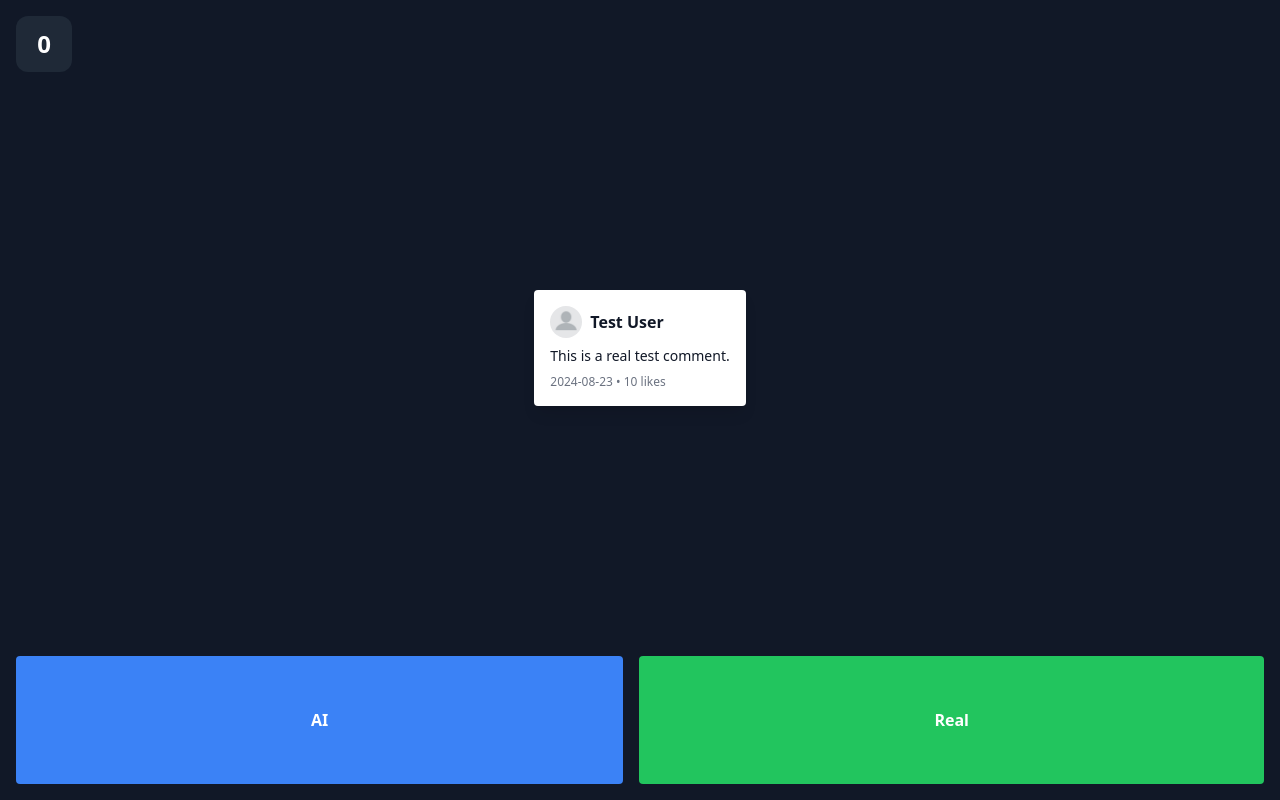
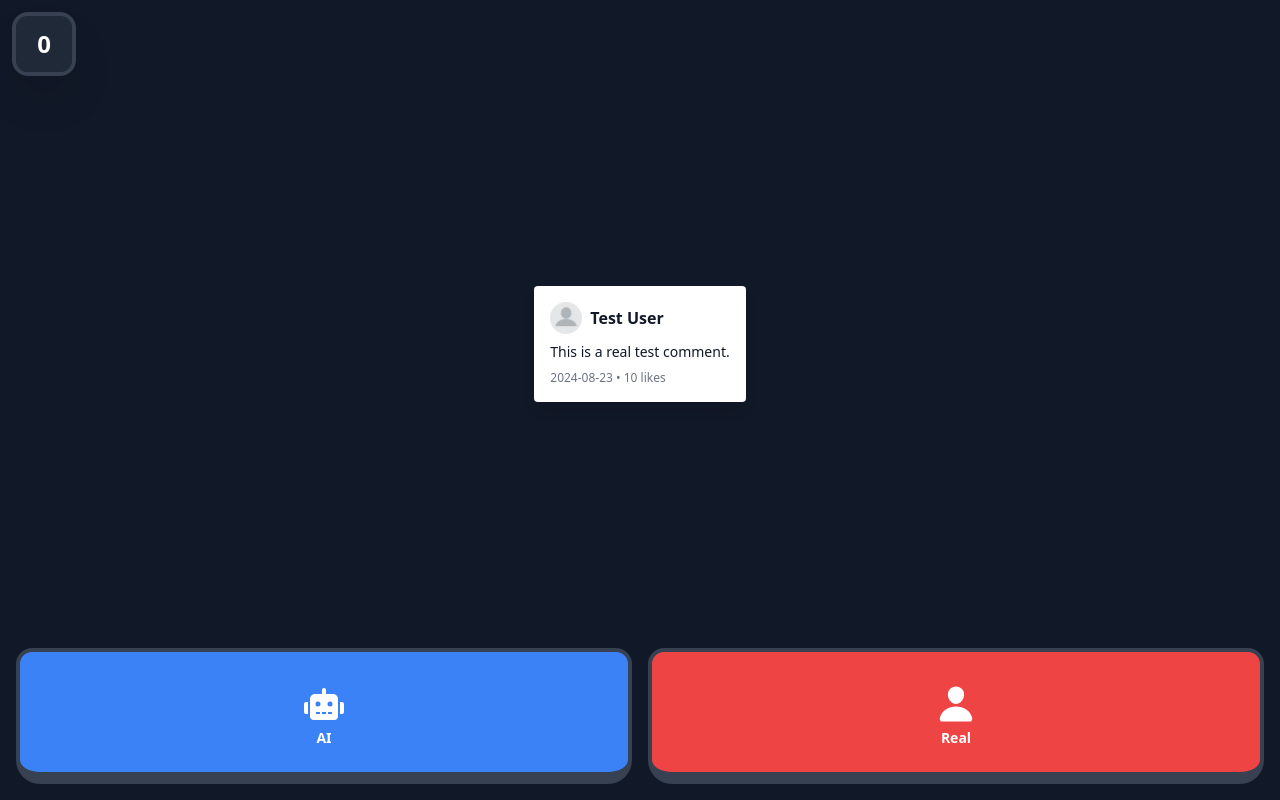
Before and after one commit to ace-lowder/ai-or-not, a React (Vite) app: page / in a window 1280 px wide. Built offline with nearby package versions, Linux system fonts and the light colour scheme.

Commit message:
Add button press effect

```diff
--- a/package.json
+++ b/package.json
@@ -11,7 +11,8 @@
   },
   "dependencies": {
     "react": "^18.3.1",
-    "react-dom": "^18.3.1"
+    "react-dom": "^18.3.1",
+    "react-icons": "^5.3.0"
   },
   "devDependencies": {
     "@eslint/js": "^9.9.0",
--- a/src/components/ChoiceButtons.tsx
+++ b/src/components/ChoiceButtons.tsx
@@ -1,7 +1,12 @@
-import { useEffect } from 'react';
+import { useEffect, useState } from 'react';
 import { useGame } from '../contexts/GameProvider';
+import { FaRobot } from 'react-icons/fa';
+import { IoPerson } from 'react-icons/io5';
 
 const ChoiceButtons: React.FC = () => {
+  const [disabled, setDisabled] = useState(false);
+  const [aiPressed, setAiPressed] = useState(false);
+  const [realPressed, setRealPressed] = useState(false);
   const { makeGuess } = useGame();
 
   useEffect(() => {
@@ -10,12 +15,12 @@ const ChoiceButtons: React.FC = () => {
         case '1':
         case 'a':
         case 'ArrowLeft':
-          makeGuess(false);
+          handleAIClick();
           break;
         case '2':
         case 'd':
         case 'ArrowRight':
-          makeGuess(true);
+          handleRealClick();
           break;
         default:
           break;
@@ -29,19 +34,54 @@ const ChoiceButtons: React.FC = () => {
     };
   }, [makeGuess]);
 
+  const handleAIClick = () => {
+    makeGuess(false);
+    setDisabled(true);
+    setAiPressed(true);
+
+    setTimeout(() => {
+      setDisabled(false);
+      setAiPressed(false);
+    }, 50);
+  };
+
+  const handleRealClick = () => {
+    makeGuess(true);
+    setDisabled(true);
+    setRealPressed(true);
+
+    setTimeout(() => {
+      setDisabled(false);
+      setRealPressed(false);
+    }, 50);
+  };
+
+  const buttonClasses =
+    'flex-grow flex flex-col items-center gap-1 text-sm text-white font-bold pt-6 px-4 rounded-2xl rounded-b-3xl border border-gray-700 border-4';
+
   return (
-    <div className="h-1/5 text-white flex p-4 gap-4 z-20">
+    <div className="text-white flex p-4 gap-4 z-20">
       <button
-        className="flex-grow bg-blue-500 hover:bg-blue-700 text-white font-bold py-2 px-4 rounded"
-        onClick={() => makeGuess(false)}
+        className={`${buttonClasses} hover:bg-blue-700 ${
+          aiPressed
+            ? 'bg-blue-200 pb-4 border-b-[6px] mt-2'
+            : 'bg-blue-500 pb-6 border-b-[12px] transition-all duration-300'
+        }`}
+        onClick={handleAIClick}
+        disabled={disabled}
       >
-        AI
+        <FaRobot className="w-10 h-10 mt-2" /> AI
       </button>
       <button
-        className="flex-grow bg-green-500 hover:bg-green-700 text-white font-bold py-2 px-4 rounded"
-        onClick={() => makeGuess(true)}
+        className={`${buttonClasses} hover:bg-red-700 ${
+          realPressed
+            ? 'bg-red-200 pb-4 border-b-[6px] mt-2'
+            : 'bg-red-500 pb-6 border-b-[12px] transition-all duration-300'
+        }`}
+        onClick={handleRealClick}
+        disabled={disabled}
       >
-        Real
+        <IoPerson className="w-10 h-10 mt-2" /> Real
       </button>
     </div>
   );
--- a/src/components/OverlayEffects.tsx
+++ b/src/components/OverlayEffects.tsx
@@ -19,9 +19,10 @@ const OverlayEffects: React.FC = () => {
     };
 
     const generateParticles = (color: string) => {
-      const newParticles = Array.from({ length: 20 }, (_, index) => (
-        <Particle key={Date.now() + index} color={color} />
-      ));
+      const newParticles = Array.from(
+        { length: Math.round(window.innerWidth / 20) },
+        _ => <Particle key={Math.random()} color={color} />,
+      );
       setParticles(prevParticles => [...prevParticles, ...newParticles]);
     };
 
@@ -57,7 +58,7 @@ const OverlayEffects: React.FC = () => {
     <>
       <div
         className={`fixed inset-0 z-10 pointer-events-none overflow-hidden ${glowClass} ${
-          glow !== 'none' ? '' : 'transition-all duration-1000 ease-in'
+          glow !== 'none' ? '' : 'transition-all duration-[1500ms] ease-in'
         }`}
       >
         {particles}
--- a/src/components/ScoreDisplay.tsx
+++ b/src/components/ScoreDisplay.tsx
@@ -28,7 +28,7 @@ const ScoreDisplay: React.FC = () => {
 
   return (
     <div
-      className={`relative bg-gray-800 font-bold rounded-xl w-14 h-14 top-4 left-4 z-20 flex items-center justify-center ${
+      className={`relative bg-gray-800 font-bold rounded-xl w-14 h-14 top-4 left-4 z-20 flex items-center justify-center outline outline-gray-700 outline-4 shadow-2xl ${
         fadeColor
           ? `${fadeColor} text-3xl`
           : 'text-white transition-all duration-300 text-2xl'
--- a/src/index.css
+++ b/src/index.css
@@ -14,11 +14,11 @@
 
 @keyframes flyUp {
   0% {
-    transform: translateY(0);
-    opacity: 0.5;
+    transform: translateY(10px);
+    opacity: 0.8;
   }
   100% {
-    transform: translateY(-30vh);
+    transform: translateY(-35vh);
     opacity: 0;
   }
 }
```
Also changed, not shown: 1 other file (tests, documents, lock files or other folders).
